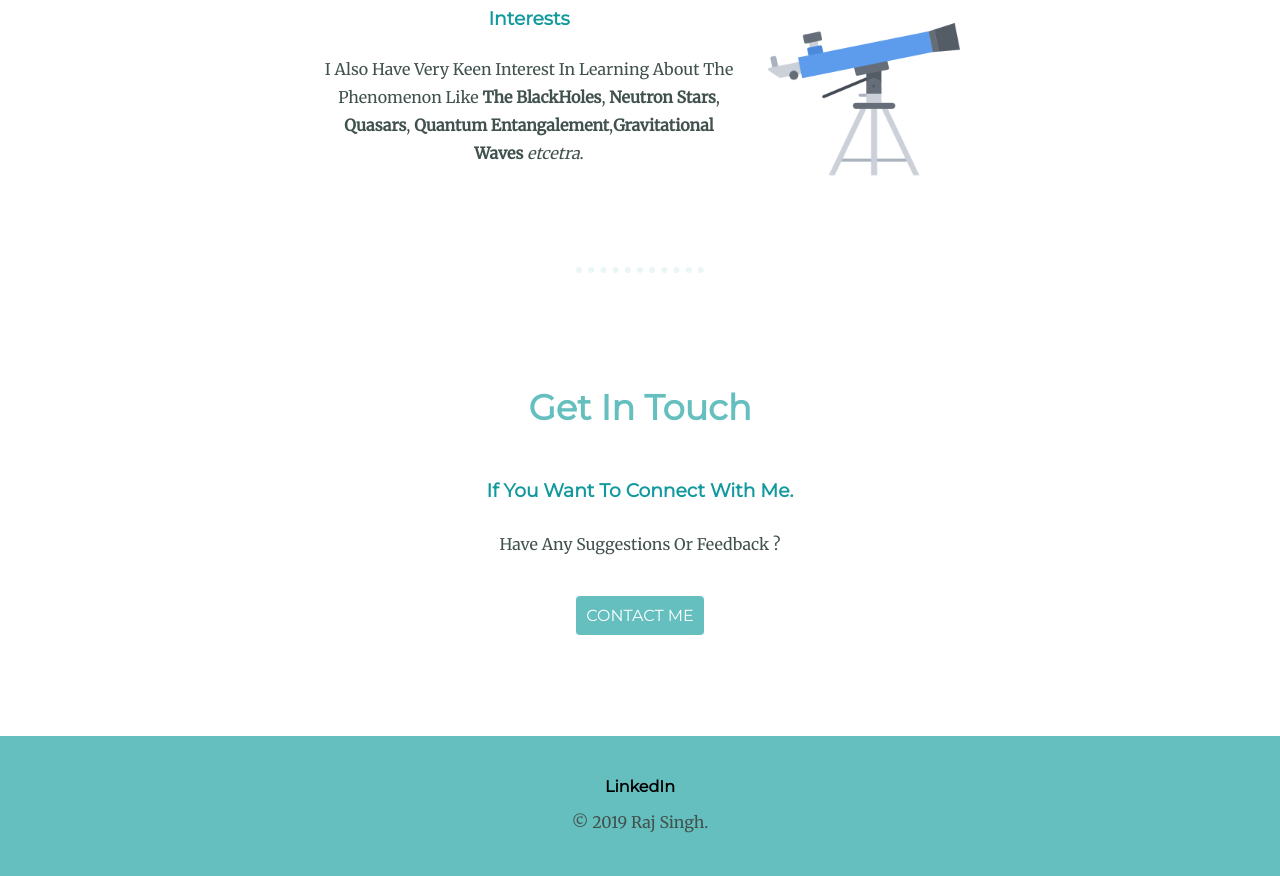
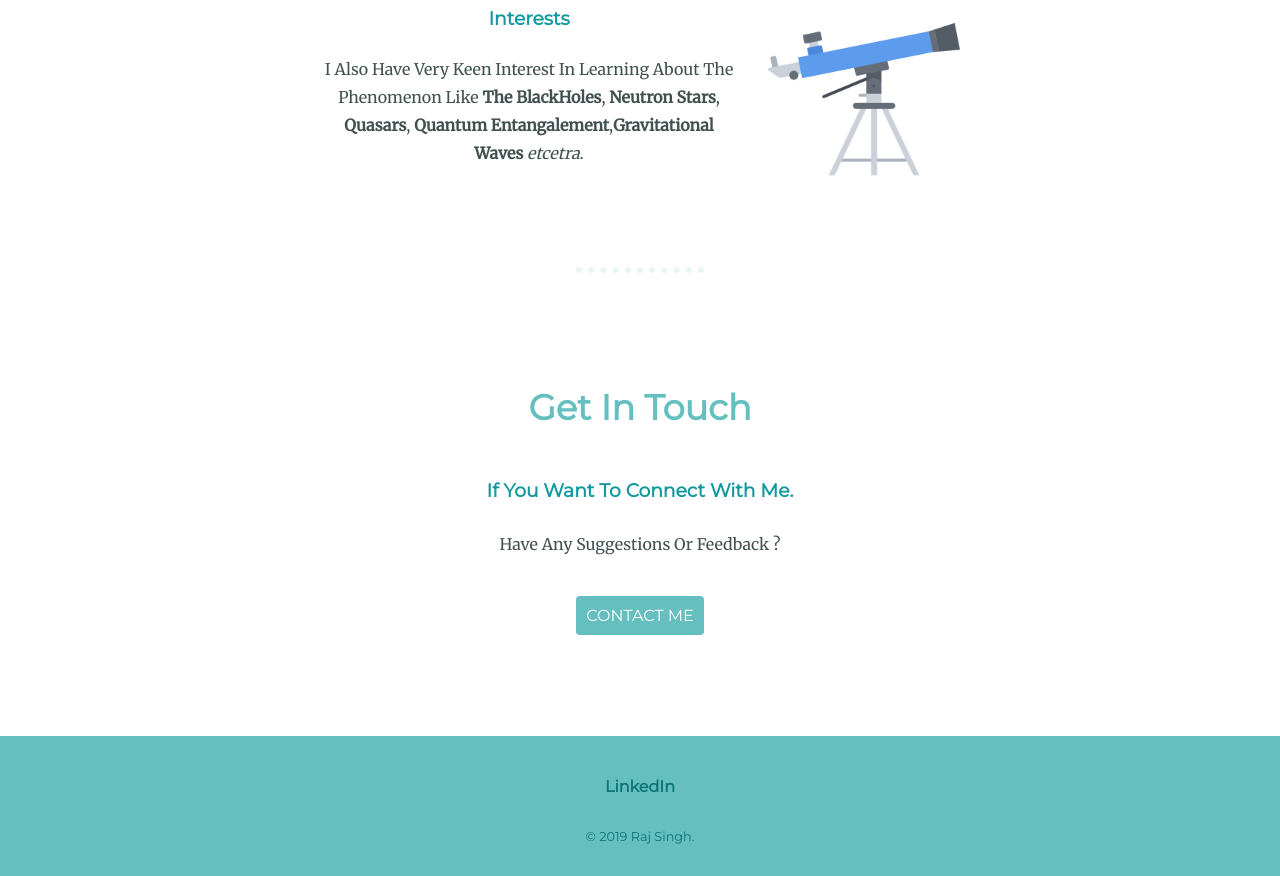
Before and after one commit to rajsingh02/MySite, a plain HTML site: page index.html in a window 1280 px wide. Shown: the part 1607-2483 px from the top of the page. Drawn offline with Linux system fonts and the light colour scheme.

Commit message:
Add files via upload

```diff
--- a/index.html
+++ b/index.html
@@ -56,8 +56,8 @@
 
 
   <div class="bottom-container">
-    <a class="footer-link" href="https://www.linkedin.com/in/rajsingh13/" style="text-decoration:none;color:black"><strong>LinkedIn</strong></a>
-    <p>© 2019 Raj Singh.</p>
+    <a class="footer-link" href="https://www.linkedin.com/in/rajsingh13/"><strong>LinkedIn</strong></a>
+    <p class="copyright">© 2019 Raj Singh.</p>
   </div>
 
 </body>
```
